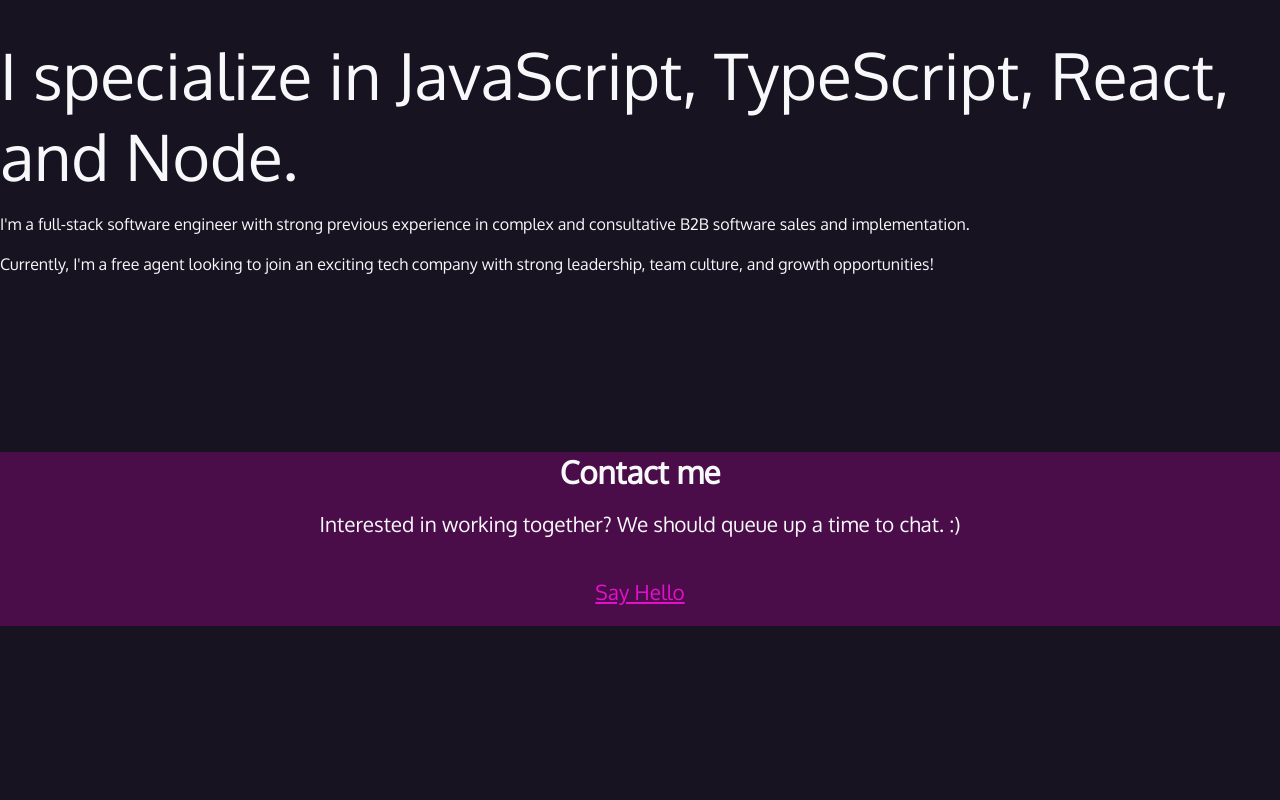
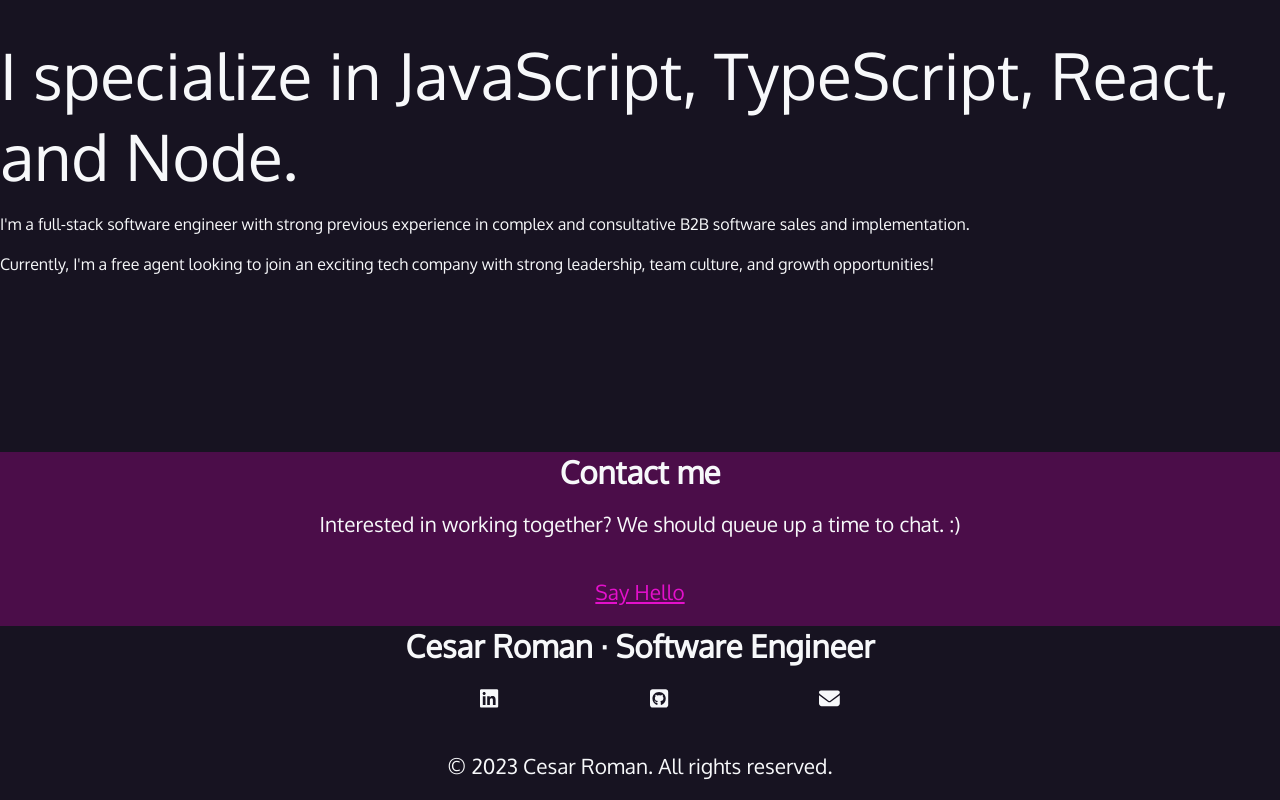
Before and after one commit to cesartheroman/personal-portfolio, a React app: page / in a window 1280 px wide. Shown: the part 728-1528 px from the top of the page. Before the commit the page ends 1354 px from the top, so only its background shows below. Built offline with nearby package versions, Linux system fonts and the light colour scheme; the HTML template or start-up script is replaced by a standard one; a web font is replaced by a local one.

Commit message:
refactor: added Footer component, updated App for nav and footer, edited copy object

```diff
--- a/src/App.jsx
+++ b/src/App.jsx
@@ -1,16 +1,21 @@
 import React from 'react';
 import { Routes, Route } from 'react-router-dom';
 
-import { Home, Navbar, NotFound, Recommendations, Resume } from './components';
+import {
+  Home,
+  Footer,
+  Navbar,
+  NotFound,
+  Recommendations,
+  Resume,
+} from './components';
 
 import './styles.css';
 
 const App = () => {
   return (
     <div className="App">
-      <header className="navbarContainer">
-        <Navbar />
-      </header>
+      <Navbar />
 
       <Routes>
         <Route path="/" element={<Home />} />
@@ -20,7 +25,7 @@ const App = () => {
         <Route path="*" element={<NotFound />} />
       </Routes>
 
-      <footer></footer>
+      <Footer />
     </div>
   );
 };
--- a/src/components/ContactMe.jsx
+++ b/src/components/ContactMe.jsx
@@ -3,10 +3,10 @@ import { copy } from './definitions';
 
 const ContactMe = () => (
   <section className="contactMe">
-    <h2>{copy.contactMeTitle}</h2>
-    <p>{copy.contactMeBody}</p>
+    <h2>{copy.contactMe.title}</h2>
+    <p>{copy.contactMe.body}</p>
     <p>
-      <a href="mailto:cesardroman18@gmail.com">{copy.contactMeButton}</a>
+      <a href="mailto:cesardroman18@gmail.com">{copy.contactMe.buttonText}</a>
     </p>
   </section>
 );
--- /dev/null
+++ b/src/components/Footer.jsx
@@ -0,0 +1,27 @@
+import React from 'react';
+
+import { FontAwesomeIcon } from '@fortawesome/react-fontawesome';
+import { faLinkedin, faSquareGithub } from '@fortawesome/free-brands-svg-icons';
+import { faEnvelope } from '@fortawesome/free-solid-svg-icons';
+
+import { copy } from '../components/definitions';
+
+const Footer = () => (
+  <footer className="footer">
+    <h2>{copy.footer.title}</h2>
+    <ul>
+      <li>
+        <FontAwesomeIcon icon={faLinkedin} />
+      </li>
+      <li>
+        <FontAwesomeIcon icon={faSquareGithub} />
+      </li>{' '}
+      <li>
+        <FontAwesomeIcon icon={faEnvelope} />
+      </li>{' '}
+    </ul>
+    <p>{copy.footer.ending}</p>
+  </footer>
+);
+
+export default Footer;
--- a/src/components/Home.jsx
+++ b/src/components/Home.jsx
@@ -16,15 +16,15 @@ const Home = () => {
 
         <article className="intro">
           <p className="name">
-            {copy.greeting}
-            <span>{copy.name}</span>
+            {copy.aboutMe.greeting}
+            <span>{copy.aboutMe.name}</span>
           </p>
 
-          <h2>{copy.specialty}</h2>
+          <h2>{copy.aboutMe.specialty}</h2>
 
-          <p>{copy.introduction}</p>
+          <p>{copy.aboutMe.introduction}</p>
 
-          <p>{copy.currentJob}</p>
+          <p>{copy.aboutMe.currentJob}</p>
         </article>
       </section>
       <ContactMe />
--- a/src/components/Navbar.jsx
+++ b/src/components/Navbar.jsx
@@ -7,6 +7,7 @@ import { faLinkedin, faSquareGithub } from '@fortawesome/free-brands-svg-icons';
 
 const Navbar = () => {
   return (
+    <header>
       <nav className="navbar">
         <ul>
           <li>
@@ -28,7 +29,10 @@ const Navbar = () => {
           </li>
 
           <li>
-          <a href="https://www.linkedin.com/in/cesartheroman/" target="_blank">
+            <a
+              href="https://www.linkedin.com/in/cesartheroman/"
+              target="_blank"
+            >
               <FontAwesomeIcon icon={faLinkedin} className="brandIcon" />
               <span className="sr-only">LinkedIn</span>
             </a>
@@ -48,6 +52,7 @@ const Navbar = () => {
           </li>
         </ul>
       </nav>
+    </header>
   );
 };
 
--- a/src/components/definitions/copy.js
+++ b/src/components/definitions/copy.js
@@ -1,12 +1,20 @@
 const copy = {
-  greeting: `Hi, my name is`,
-  name: `Cesar Roman.`,
-  specialty: `I specialize in JavaScript, TypeScript, React, and Node.`,
-  introduction: `I'm a full-stack software engineer with strong previous experience in complex and consultative B2B software sales and implementation.`,
-  currentJob: `Currently, I'm a free agent looking to join an exciting tech company with strong leadership, team culture, and growth opportunities!`,
-  contactMeTitle: `Contact me`,
-  contactMeBody: `Interested in working together? We should queue up a time to chat. :)`,
-  contactMeButton: 'Say Hello',
+  aboutMe: {
+    greeting: `Hi, my name is`,
+    name: `Cesar Roman.`,
+    specialty: `I specialize in JavaScript, TypeScript, React, and Node.`,
+    introduction: `I'm a full-stack software engineer with strong previous experience in complex and consultative B2B software sales and implementation.`,
+    currentJob: `Currently, I'm a free agent looking to join an exciting tech company with strong leadership, team culture, and growth opportunities!`,
+  },
+  contactMe: {
+    title: `Contact me`,
+    body: `Interested in working together? We should queue up a time to chat. :)`,
+    buttonText: 'Say Hello',
+  },
+  footer: {
+    title: `Cesar Roman · Software Engineer`,
+    ending: `© 2023 Cesar Roman. All rights reserved.`,
+  },
 };
 
 export default copy;
--- a/src/components/index.jsx
+++ b/src/components/index.jsx
@@ -1,4 +1,5 @@
 export { default as Home } from './Home';
+export { default as Footer } from './Footer';
 export { default as Navbar } from './Navbar';
 export { default as NotFound } from './NotFound';
 export { default as Recommendations } from './Recommendations';
--- a/src/styles.css
+++ b/src/styles.css
@@ -158,6 +158,21 @@ nav li:first-child {
   }
 }
 
+/* footer styles */
+.footer {
+  align-items: center;
+  background-color: var(--black);
+  display: flex;
+  flex-direction: column;
+}
+
+.footer ul {
+  list-style-type: none;
+  display: flex;
+  justify-content: space-between;
+  width: 400px;
+}
+
 img {
   border-radius: 50%;
   height: auto;
```
Lines whose indentation alone changed are shown as unchanged.
